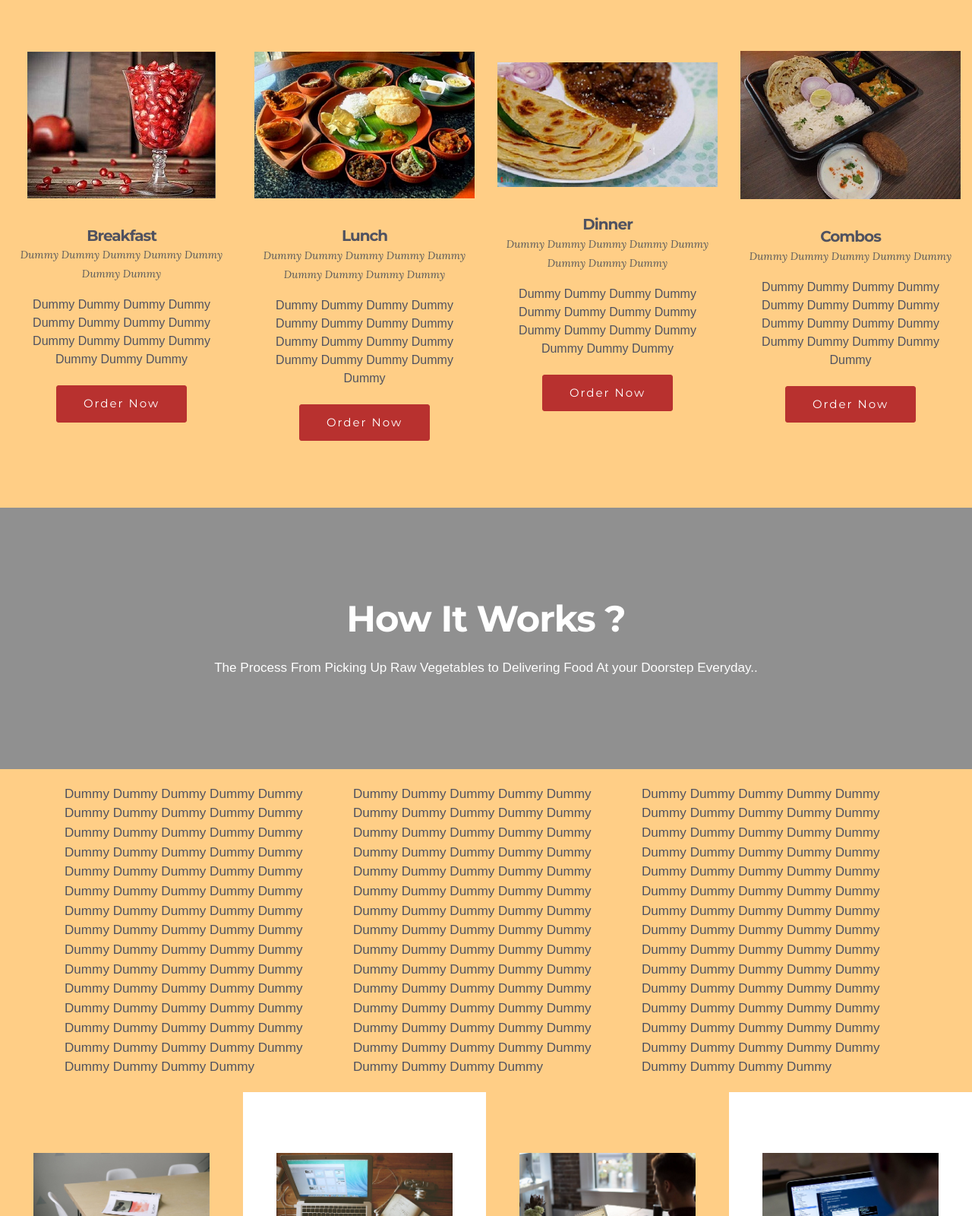
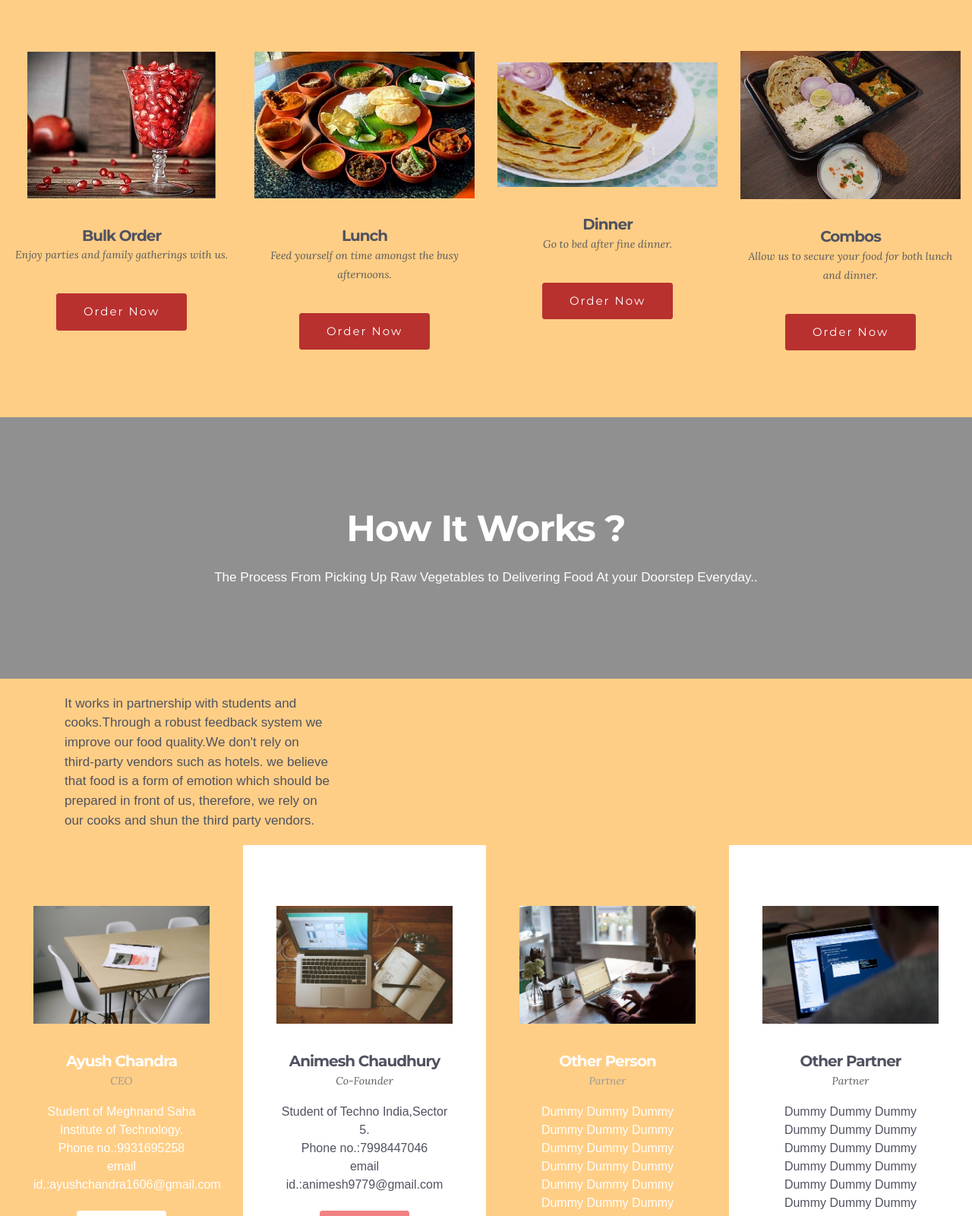
Before and after one commit to reflexons/mealat.github.io, a plain HTML site: page index.html in a window 1280 px wide. Shown: the part 1200-2800 px from the top of the page at 76% size. Drawn offline with Linux system fonts and the light colour scheme; files whose address does not match are found by name.

Commit message:
Change by annasha

```diff
--- a/index.html
+++ b/index.html
@@ -32,7 +32,7 @@
 
                     <div class="navbar-brand">
                         <a href="#header1-1" class="navbar-logo"><img src="assets/images/logo.png" alt="Meal@"></a>
-                        <a class="navbar-caption" href="#header1-1">Meal @</a>
+                        <a class="navbar-caption" href="#header1-1">mealfi</a>
                     </div>
                 </div>
                 <div class="mbr-table-cell">
@@ -165,7 +165,7 @@
             <div class="row">
                 <div class="mbr-section col-md-10 col-md-offset-1 text-xs-center">
 
-                    <h1 class="mbr-section-title display-1">MEAL @</h1>
+                    <h1 class="mbr-section-title display-1">mealfi</h1>
                     <p class="mbr-section-lead lead">EAT RIGHT FEEL AMAZING</p>
                     <div class="mbr-section-btn">
                         <a class="btn btn-lg btn-primary" href="">Book A Month's Package</a>
@@ -251,9 +251,9 @@
               <div class="card cart-block">
                   <div class="card-img"><img src="assets/images/home-page.jpg" class="card-img-top"></div>
                   <div class="card-block">
-                    <h4 class="card-title">Breakfast</h4>
-                    <h5 class="card-subtitle">Dummy Dummy Dummy Dummy Dummy Dummy Dummy</h5>
-                    <p class="card-text">Dummy Dummy Dummy Dummy Dummy Dummy Dummy Dummy Dummy Dummy Dummy Dummy Dummy Dummy Dummy </p>
+                    <h4 class="card-title">Bulk Order</h4>
+                    <h5 class="card-subtitle">Enjoy parties and family gatherings with us.</h5>
+                    <p class="card-text"> </p>
                     <div class="card-btn"><a href="" class="btn btn-info">Order Now</a></div>
                     </div>
                 </div>
@@ -265,8 +265,8 @@
                     <div class="card-img"><img src="assets/images/lun.jpg" class="card-img-top"></div>
                     <div class="card-block">
                         <h4 class="card-title">Lunch</h4>
-                        <h5 class="card-subtitle">Dummy Dummy Dummy Dummy Dummy Dummy Dummy Dummy Dummy </h5>
-                        <p class="card-text">Dummy Dummy Dummy Dummy Dummy Dummy Dummy Dummy Dummy Dummy Dummy Dummy Dummy Dummy Dummy Dummy Dummy </p>
+                        <h5 class="card-subtitle">Feed yourself on time amongst the busy afternoons. </h5>
+                        <p class="card-text"></p>
                         <div class="card-btn"><a href="" class="btn btn-info">Order Now</a></div>
                     </div>
                 </div>
@@ -278,8 +278,8 @@
                     <div class="card-img"><img src="assets/images/din.jpg" class="card-img-top"></div>
                     <div class="card-block">
                         <h4 class="card-title">Dinner</h4>
-                        <h5 class="card-subtitle">Dummy Dummy Dummy Dummy Dummy Dummy Dummy Dummy </h5>
-                        <p class="card-text">Dummy Dummy Dummy Dummy Dummy Dummy Dummy Dummy Dummy Dummy Dummy Dummy Dummy Dummy Dummy </p>
+                        <h5 class="card-subtitle">Go to bed after fine dinner.</h5>
+                        <p class="card-text"></p>
                         <div class="card-btn"><a href="" class="btn btn-info">Order Now</a></div>
                     </div>
                 </div>
@@ -291,8 +291,8 @@
                     <div class="card-img"><img src="assets/images/lundin.jpg" class="card-img-top"></div>
                     <div class="card-block">
                         <h4 class="card-title">Combos</h4>
-                        <h5 class="card-subtitle">Dummy Dummy Dummy Dummy Dummy </h5>
-                        <p class="card-text">Dummy Dummy Dummy Dummy Dummy Dummy Dummy Dummy Dummy Dummy Dummy Dummy Dummy Dummy Dummy Dummy Dummy </p>
+                        <h5 class="card-subtitle">Allow us to secure your food for both lunch and dinner.</h5>
+                        <p class="card-text"> </p>
                         <div class="card-btn"><a href="" class="btn btn-info">Order Now</a></div>
                     </div>
                 </div>
@@ -323,9 +323,8 @@
 
         <div class="container">
             <div class="row">
-                <div class="col-xs-12 col-md-4 lead"><p>Dummy Dummy Dummy Dummy Dummy Dummy Dummy Dummy Dummy Dummy Dummy Dummy Dummy Dummy Dummy Dummy Dummy Dummy Dummy Dummy Dummy Dummy Dummy Dummy Dummy Dummy Dummy Dummy Dummy Dummy Dummy Dummy Dummy Dummy Dummy Dummy Dummy Dummy Dummy Dummy Dummy Dummy Dummy Dummy Dummy Dummy Dummy Dummy Dummy Dummy Dummy Dummy Dummy Dummy Dummy Dummy Dummy Dummy Dummy Dummy Dummy Dummy Dummy Dummy Dummy Dummy Dummy Dummy Dummy Dummy Dummy Dummy Dummy Dummy   </p></div>
-                <div class="col-xs-12 col-md-4 lead"><p>Dummy Dummy Dummy Dummy Dummy Dummy Dummy Dummy Dummy Dummy Dummy Dummy Dummy Dummy Dummy Dummy Dummy Dummy Dummy Dummy Dummy Dummy Dummy Dummy Dummy Dummy Dummy Dummy Dummy Dummy Dummy Dummy Dummy Dummy Dummy Dummy Dummy Dummy Dummy Dummy Dummy Dummy Dummy Dummy Dummy Dummy Dummy Dummy Dummy Dummy Dummy Dummy Dummy Dummy Dummy Dummy Dummy Dummy Dummy Dummy Dummy Dummy Dummy Dummy Dummy Dummy Dummy Dummy Dummy Dummy Dummy Dummy Dummy Dummy   </p></div>
-                <div class="col-xs-12 col-md-4 lead"><p>Dummy Dummy Dummy Dummy Dummy Dummy Dummy Dummy Dummy Dummy Dummy Dummy Dummy Dummy Dummy Dummy Dummy Dummy Dummy Dummy Dummy Dummy Dummy Dummy Dummy Dummy Dummy Dummy Dummy Dummy Dummy Dummy Dummy Dummy Dummy Dummy Dummy Dummy Dummy Dummy Dummy Dummy Dummy Dummy Dummy Dummy Dummy Dummy Dummy Dummy Dummy Dummy Dummy Dummy Dummy Dummy Dummy Dummy Dummy Dummy Dummy Dummy Dummy Dummy Dummy Dummy Dummy Dummy Dummy Dummy Dummy Dummy Dummy Dummy   </p></div>
+                <div class="col-xs-12 col-md-4 lead"><p>It works in partnership with students and cooks.Through a robust feedback system we improve our food quality.We don't rely on third-party vendors such as hotels. we believe that food is a form of emotion which should be prepared in front of us, therefore, we rely on our cooks and shun the third party vendors.  </p></div>
+
             </div>
         </div>
 
@@ -344,7 +343,7 @@
                     <div class="card-block">
                         <h4 class="card-title">Ayush Chandra</h4>
                         <h5 class="card-subtitle">CEO</h5>
-                        <p class="card-text">Dummy Dummy Dummy Dummy Dummy Dummy Dummy Dummy Dummy Dummy Dummy Dummy Dummy Dummy Dummy Dummy Dummy Dummy Dummy </p>
+                        <p class="card-text">Student of Meghnand Saha Institute of Technology.<br/>Phone no.:9931695258<br/>email id.:ayushchandra1606@gmail.com</p>
                         <div class="card-btn"><a href="" class="btn btn-white">MORE</a></div>
                     </div>
                 </div>
@@ -355,9 +354,9 @@
                 <div class="card cart-block">
                     <div class="card-img"><img src="assets/images/desktop.jpg" class="card-img-top"></div>
                     <div class="card-block">
-                        <h4 class="card-title">Animesh Chaudhry</h4>
+                        <h4 class="card-title">Animesh Chaudhury</h4>
                         <h5 class="card-subtitle">Co-Founder</h5>
-                        <p class="card-text">Dummy Dummy Dummy Dummy Dummy Dummy Dummy Dummy Dummy Dummy Dummy Dummy Dummy Dummy Dummy Dummy Dummy Dummy Dummy Dummy</p>
+                        <p class="card-text">Student of Techno India,Sector 5.<br/>Phone no.:7998447046<br/>email id.:animesh9779@gmail.com</p>
                         <div class="card-btn"><a href="" class="btn btn-danger">MORE</a></div>
                     </div>
                 </div>
@@ -488,12 +487,12 @@
         <div class="row">
             <div class="mbr-footer-content col-xs-12 col-md-3" >
                 <p style="color: black;"><strong style="color: #722000b7">Address</strong><br>
-                    Address<br>
-                    City - Kolkata , PIN_NO <br><br><br>
+                    GD 369,Sector 3,Salt Lake City.<br>
+                    City - Kolkata , PIN_NO:700106 <br><br><br>
                     <strong style="color: #722000b7">Contacts</strong><br>
-                    Email:45646465646<br>
-                    Phone: 456464646464<br>
-                    Fax: 454646464644646</p>
+                    Email:meal2k18@gmail.com<br>
+                    Phone:-8918406908,7998447046,9931695258<br>
+                    Whatsapp no.:-8271937586</p>
             </div>
             <div class="col-xs-12 col-md-6">
                 <div class="mbr-map"><iframe frameborder="0" style="border:0" src="https://www.google.com/maps/embed/v1/place?key=AIzaSyA0Dx_boXQiwvdz8sJHoYeZNVTdoWONYkU&amp;q=ChIJOYPXTkpxAjoRtO8J8NGxKvU" allowfullscreen=""></iframe></div>
```
